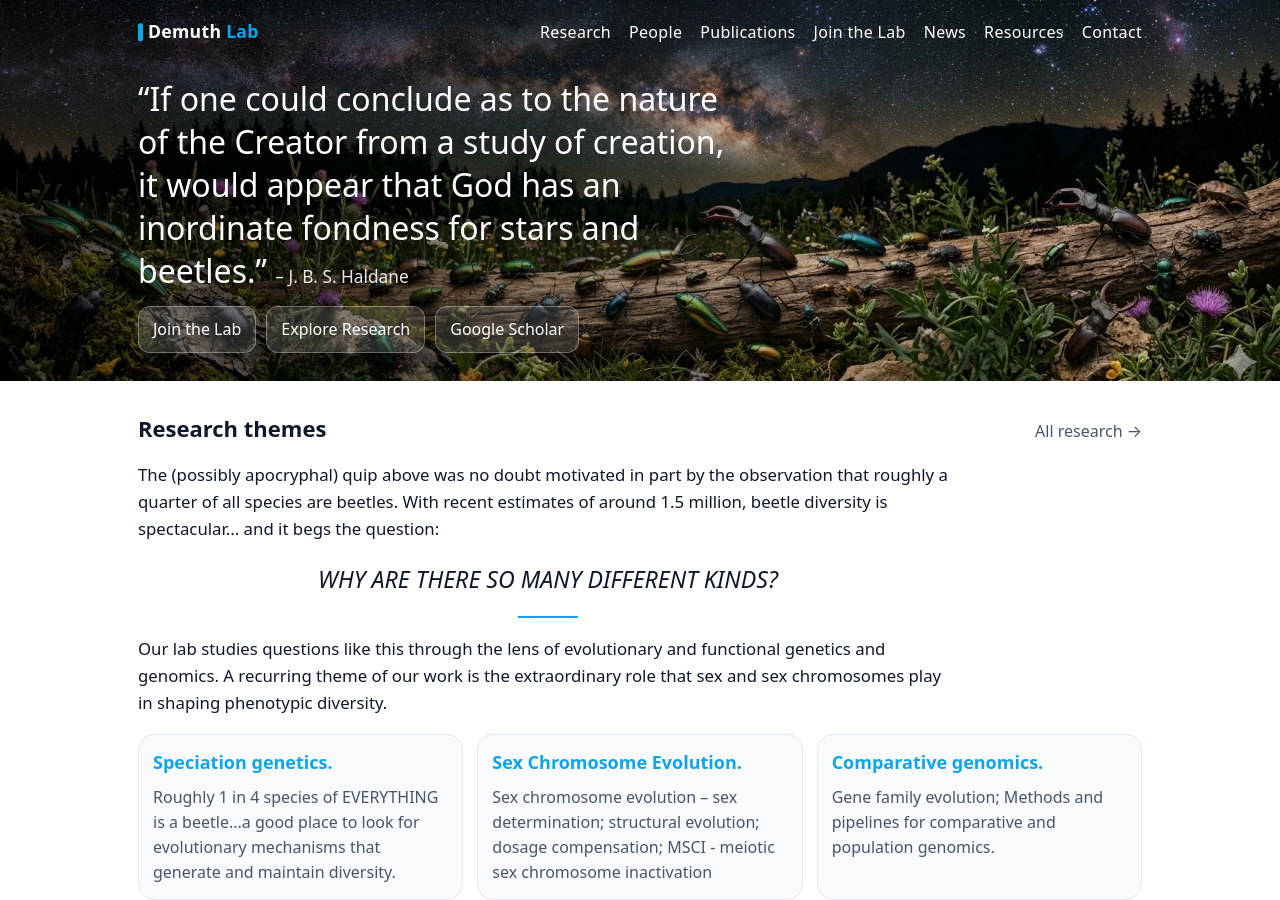
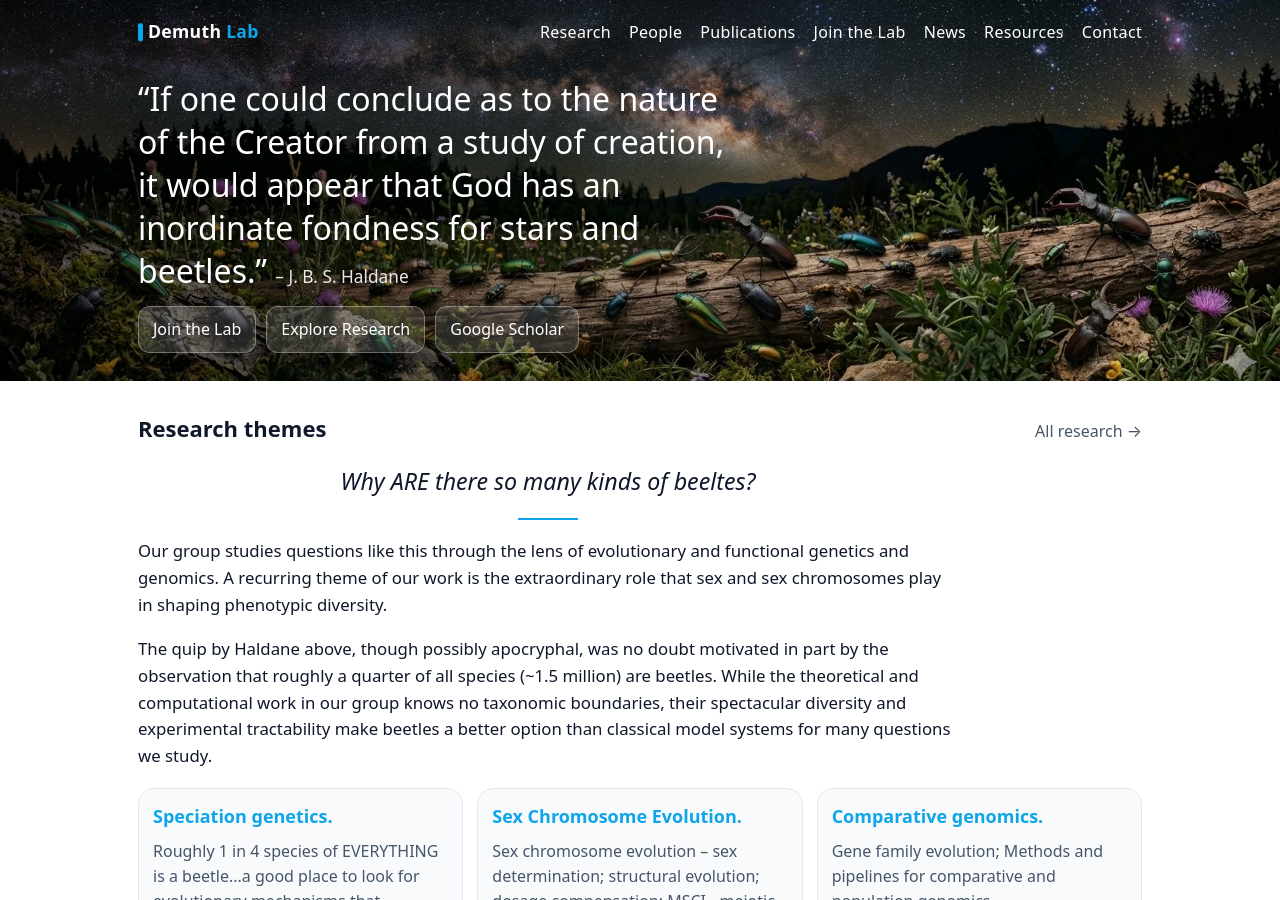
Before and after one commit to demuth-lab/demuth-lab.github.io, a Jekyll site: the page built from index.md, in a window 1280 px wide and 900 px high. Built offline with Jekyll 4.4.1, drawn with Linux system fonts in a browser that asks for light colours.

Commit message:
Update index.md

```diff
--- a/index.md
+++ b/index.md
@@ -29,16 +29,15 @@ show_title: false
 </div>
 <div class="research-intro">
 
-<p>
-The (possibly apocryphal) quip above was no doubt motivated in part by the observation that roughly a quarter of all species are beetles. With recent estimates of around 1.5 million, beetle diversity is spectacular... and it begs the question:
-</p>
-
 <p class="research-question">
-<em>WHY ARE THERE SO MANY DIFFERENT KINDS?</em>
+<em>Why ARE there so many kinds of beeltes?</em>
 </p>
 
 <p>
-Our lab studies questions like this through the lens of evolutionary and functional genetics and genomics. A recurring theme of our work is the extraordinary role that sex and sex chromosomes play in shaping phenotypic diversity.
+Our group studies questions like this through the lens of evolutionary and functional genetics and genomics. A recurring theme of our work is the extraordinary role that sex and sex chromosomes play in shaping phenotypic diversity.
+</p>
+
+<p>The quip by Haldane above, though possibly apocryphal, was no doubt motivated in part by the observation that roughly a quarter of all species (~1.5 million) are beetles. While the theoretical and computational work in our group knows no taxonomic boundaries, their spectacular diversity and experimental tractability make beetles a better option than classical model systems for many questions we study.
 </p>
 
 </div>
```
